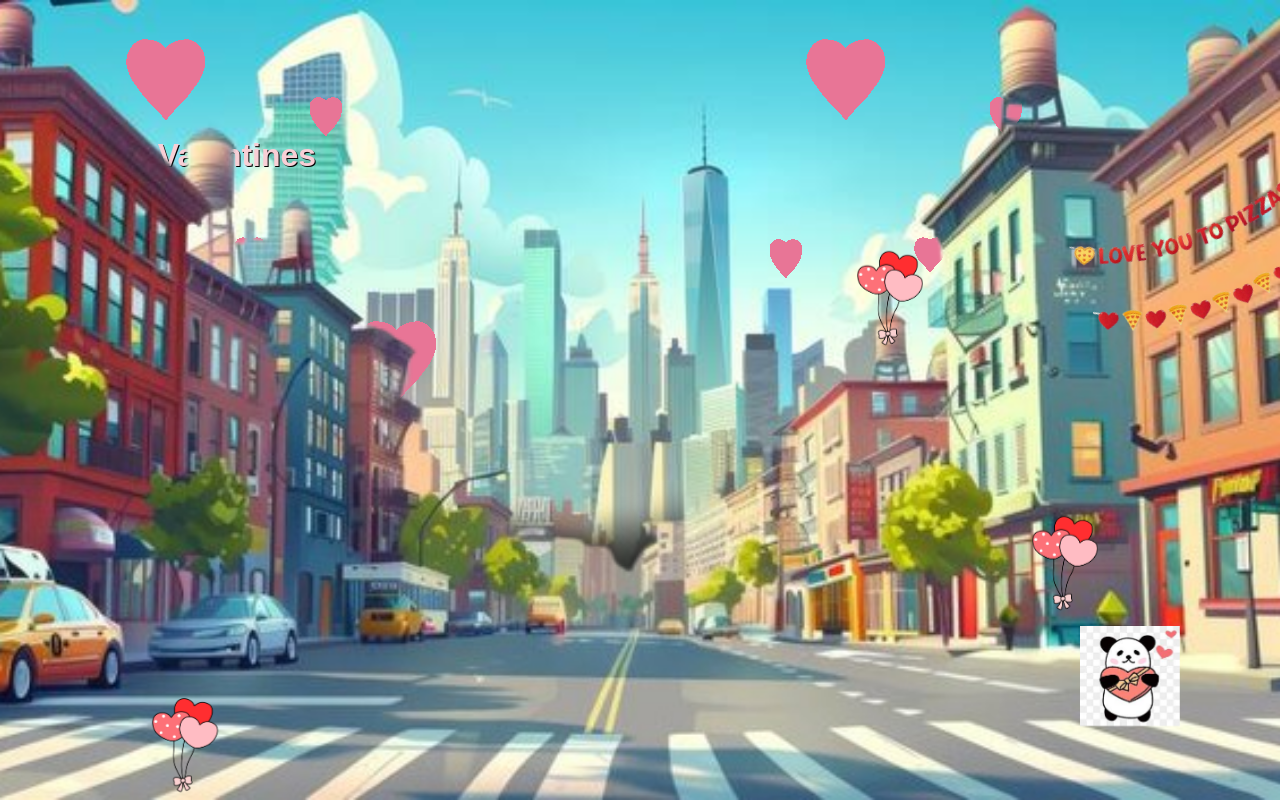
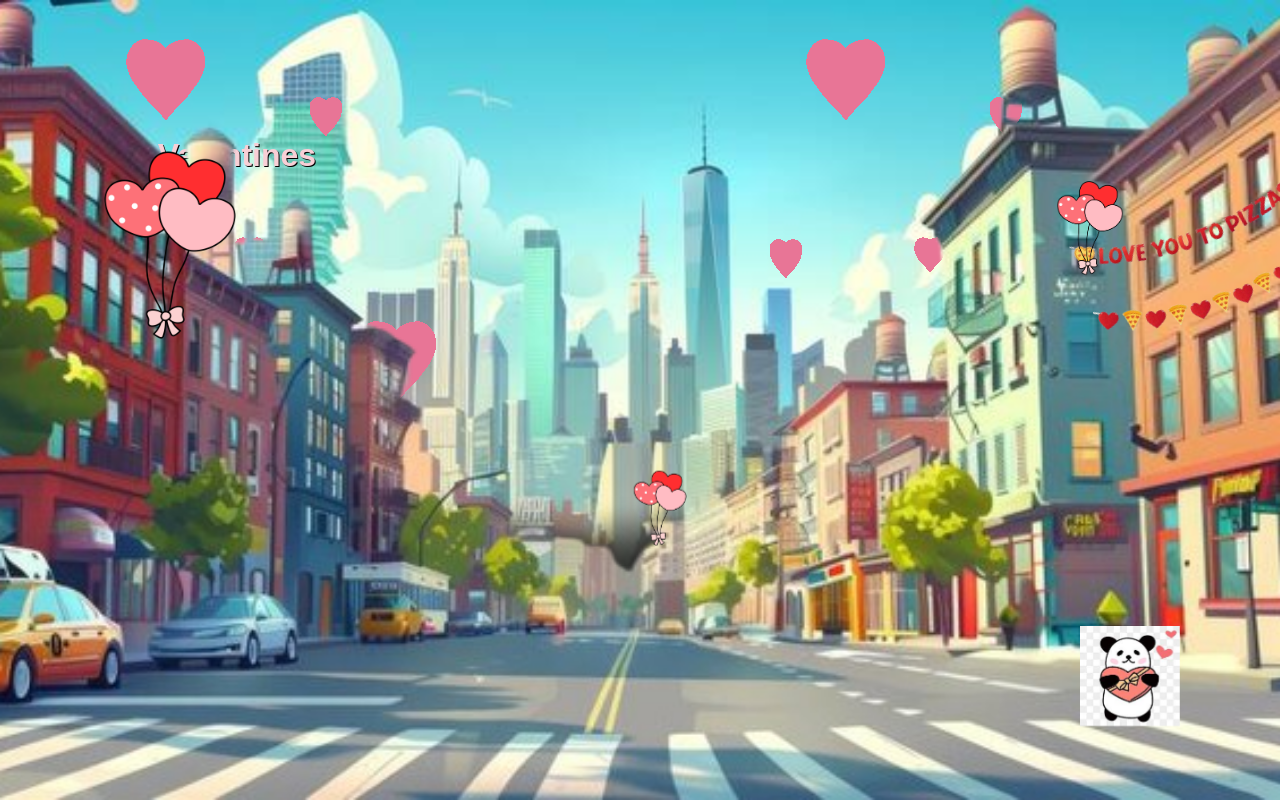
Before and after one commit to ZabWP/ValentinesPage, a plain HTML site: page valentines/index.html in a window 1280 px wide. Drawn offline with Linux system fonts and the light colour scheme.

Commit message:
some css

```diff
--- a/valentines/index.css
+++ b/valentines/index.css
@@ -105,8 +105,8 @@ body {
 }
 
 .ballons {
-  left: 400px;
-  bottom: 10px;
+  left: 600px;
+  bottom: 80px;
   position: absolute;
   z-index: 2;
   transform: scale(0.1);
@@ -114,18 +114,18 @@ body {
 
 .ballons2 {
   right: 440px;
-  bottom: 100px;
+  bottom: 600px;
   position: relative;
   z-index: 2;
-  transform: scale(0.1);
+  transform: scale(0.2);
 }
 
 .ballons3 {
   position: absolute;
-  right: -275px;
-  bottom: -255px;
+  right: 130px;
+  bottom: -200px;
   z-index: 2;
-  transform: scale(0.1);
+  transform: scale(0.08);
 }
 
 @keyframes jump {
```
